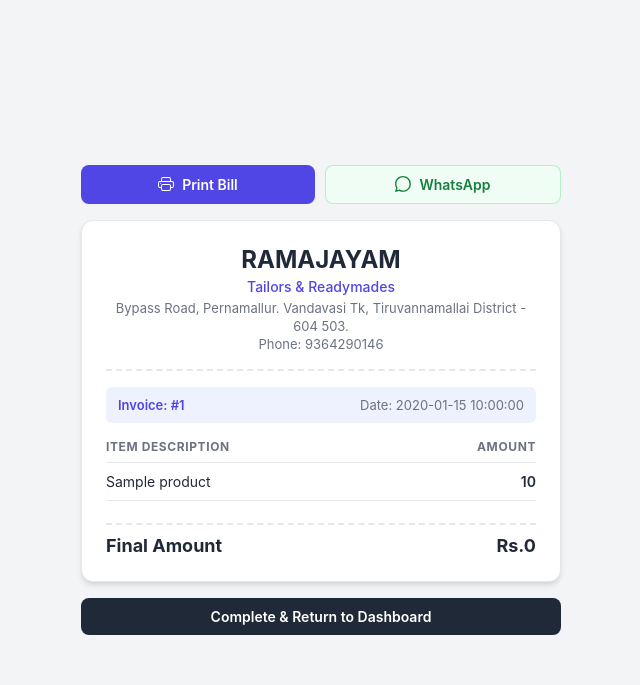
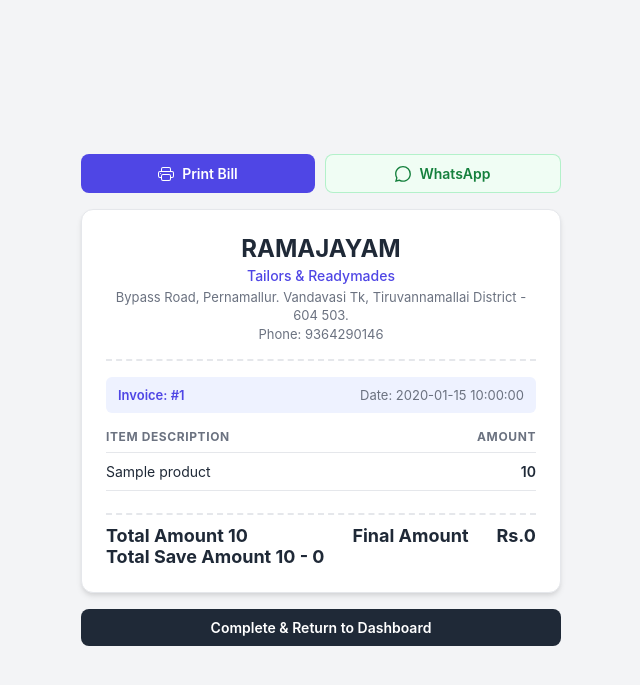
Before and after one commit to bharath7418/Billing, a Flask app: page /bill_show_page/1 in a window 1280 px wide. Shown: the top 685 px of the page, without its empty margins (319-959 px from the left). Run offline with Flask 3, Linux system fonts and the light colour scheme; tables that the repository leaves empty hold one stand-in row (values such as "Sample post").

Commit message:
validate the bill page

```diff
--- a/app.py
+++ b/app.py
@@ -97,6 +97,10 @@ class Billing(db.Model) :
     billing_amount = db.Column(db.Integer)
     applies_discount = db.Column(db.Integer, default=0)  # New field to indicate if a discount was applied
     applies_discount_amount = db.Column(db.Integer, default=0)
+    overall_discount_amount = db.Column(
+        db.Integer,
+        db.Computed("billing_amount - applies_discount_amount")
+    )
     total_quantity = db.Column(db.Integer)
     billing_date = db.Column(db.DateTime, default=datetime.utcnow)
     billing_products = db.relationship('SelledProduct', backref='billing', lazy=True)
@@ -279,15 +283,49 @@ def bill_show_page(billing_id):
     return render_template('bill_show_page.html', billing=billing,selled=selled,shop=shop,products=products)
 
 
+
 @app.route("/temp_product",methods=['GET','POST'])
 def temp_product() :
     if request.method == 'POST' :
         name = request.form.get('product_name')
+        serial = request.form.get('product_id')
         amount = request.form.get('product_amount')
 
+        temp = Product(
+            product_name = name,
+            product_id = serial,
+            product_selling_amount = amount,
+            product_raw_amount = transform_serial(serial),
+            backup_product_selling_amount = amount,
+            backup_product_raw_amount = transform_serial(serial),
+            discount = 0,
+            product_location = "Ramajayam Readymades",
+            product_entry_date=datetime.utcnow(),
+            product_exit_date=datetime.utcnow(),
+            status = "scanned"
+        )
+        db.session.add(temp)
+        db.session.commit()
 
+        add_product = SelledProduct(
+                selled_product_name=name,
+                selled_product_id=serial,
+            )
+        db.session.add(add_product)
+        db.session.commit()
+    return redirect(url_for('new_billing'))
 
+def transform_serial(serial):
+    """
+    Takes a 6-digit string/integer (e.g. "920051"), extracts middle digits ("005"),
+    reverses them ("500"), and returns an integer (500).
+    """
+    if serial and len(str(serial)) == 6:
+        extracted = str(serial)[2:5]  # "920051" -> "005"
+        reversed_str = extracted[::-1] # "005" -> "500"
+        return int(reversed_str)      # "500" -> 500 (Integer)
 
+    return None
 
 @app.route('/whatsapp_bill/<int:billing_id>')
 def whatsapp_bill(billing_id):
@@ -376,7 +414,6 @@ def clear_product(id):
     product_name = product.product_name
     flash(f"Removed the {product_name} !", "success")
     return redirect(url_for('new_billing'))
-
 
 # ==============================
 # Bulk Upload Route
@@ -615,7 +652,6 @@ def qr_code_page():
 
     return render_template("qr_code.html", qr_list=qr_list,shop=shop)
 
-
 @app.route('/logout')
 def logout():
     logout_user()
--- a/templates/bill_show_page.html
+++ b/templates/bill_show_page.html
@@ -329,6 +329,8 @@
             <!-- Summary Section -->
             <div class="summary-section">
                 {% if billing.applies_discount_amount > 0 and billing.billing_amount - billing.applies_discount_amount==100 %}
+                    Total Amount {{ billing.billing_amount }}
+                    Total Save Amount  {{ billing.billing_amount }} - {{ billing.applies_discount_amount }}
                     <div class="summary-row">
                         <span>Total Bill Amount</span>
                         <span>{{ billing.billing_amount }}</span>
@@ -343,11 +345,14 @@
                     </div>
                 {% else %}
                     <div class="summary-row total">
+                        Total Amount {{ billing.billing_amount }} <br>
+                    Total Save Amount  {{ billing.billing_amount }} - {{ billing.applies_discount_amount }} <br>
                         <span>Final Amount</span>
                         <span>Rs.{{ billing.applies_discount_amount }} </span>
                     </div>
                 {% endif %}
             </div>
+
         </div>
 
         <!-- Bottom Navigation -->
--- a/templates/new_billing.html
+++ b/templates/new_billing.html
@@ -524,7 +524,7 @@
                             placeholder="Customer name..." required>
                     </div>
                     <div>
-                        <label for="customer_address">Customer Address</label>
+                        <label for="customer_address">Customer Address: </label>
                         <textarea id="customer_address" name="customer_address" class="form-control" rows="1"
                             placeholder="Delivery destination address..." style="resize: vertical;" required></textarea>
                     </div>
```
Also changed, not shown: instance/database.db.
